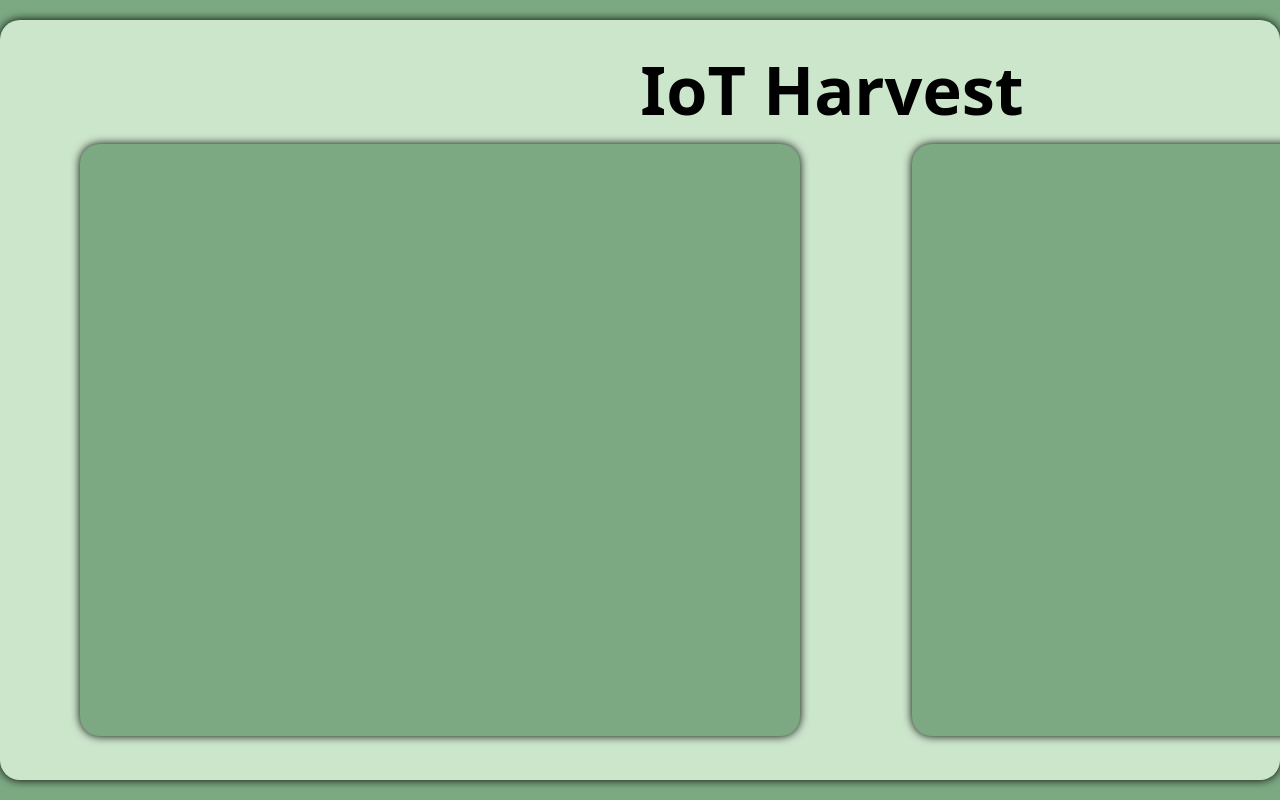
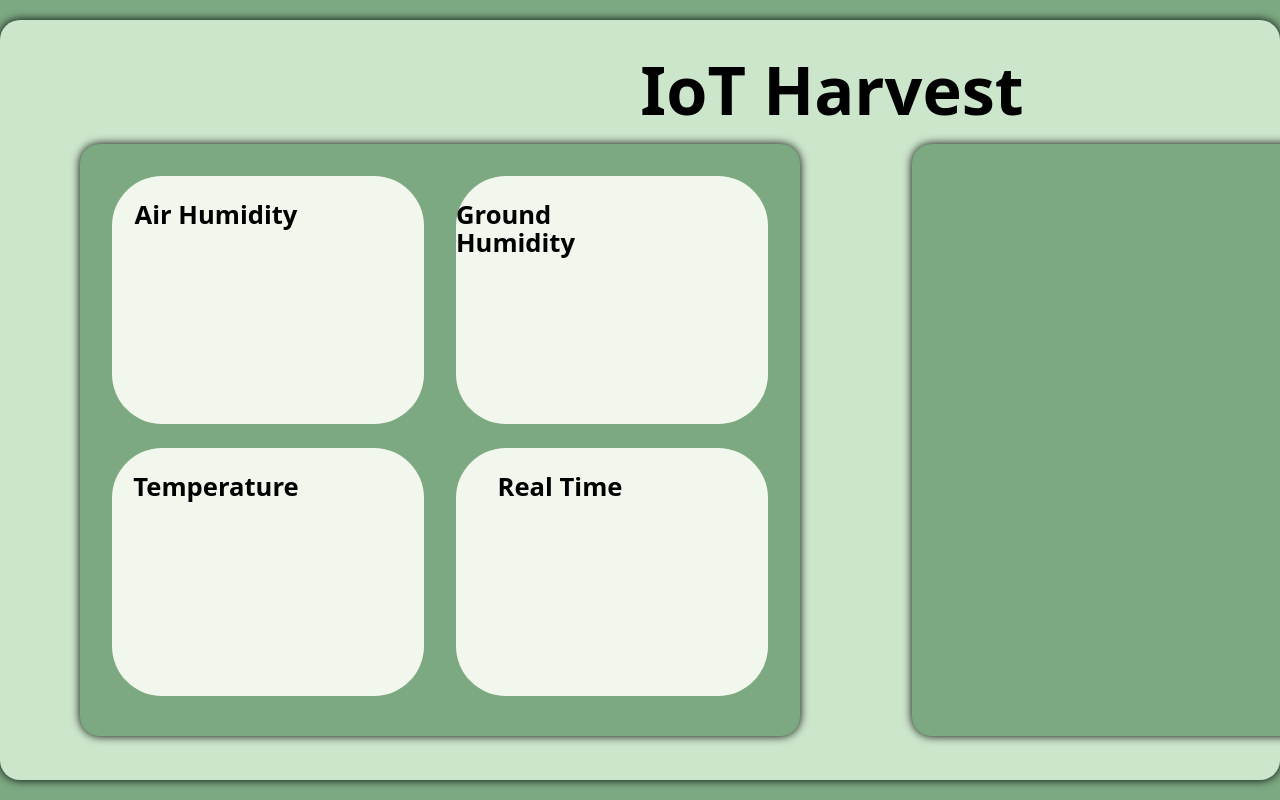
Before and after one commit to ermias-vm/IoTHarvest, a React (Vite) app in the folder frontend/my-app/: page / in a window 1280 px wide. Shown: the top 800 px of the page. Built offline with nearby package versions, Linux system fonts and the light colour scheme.

Commit message:
New frontend version

```diff
--- a/frontend/my-app/src/App.css
+++ b/frontend/my-app/src/App.css
@@ -1,4 +1,3 @@
-/* Centrar completamente el contenido en la pantalla */
 body, html {
   background-color: #7ca982;
 }
@@ -49,3 +48,83 @@ body, html {
   border-radius: 20px;
   box-shadow: 0px 0px 10px rgba(0, 0, 0, 2);
 }
+
+.air-humidity-container {
+  background-color: #f1f7ed;
+  height: 31vh;
+  width: 39vh;
+  position: absolute;
+  top: 4vh;
+  left: 4vh;
+  border-radius: 50px;
+}
+
+.air-humidity-title {
+  font-size: 0.5rem;
+  font-weight: bold;
+  position: absolute;
+  top: 1vh;
+  left: 13vh;
+  transform: translateX(-50%);
+  color: #000;
+}
+
+.ground-humidity-container {
+  background-color: #f1f7ed;
+  height: 31vh;
+  width: 39vh;
+  position: absolute;
+  top: 4vh;
+  left: 47vh;
+  border-radius: 50px;
+}
+
+.ground-humidity-title {
+  font-size: 0.5rem;
+  font-weight: bold;
+  position: absolute;
+  top: 1vh;
+  left: 13vh;
+  transform: translateX(-50%);
+  color: #000;
+}
+
+.temperature-container {
+  background-color: #f1f7ed;
+  height: 31vh;
+  width: 39vh;
+  position: absolute;
+  top: 38vh;
+  left: 4vh;
+  border-radius: 50px;
+}
+
+.temperature-title {
+  font-size: 0.5rem;
+  font-weight: bold;
+  position: absolute;
+  top: 1vh;
+  left: 13vh;
+  transform: translateX(-50%);
+  color: #000;
+}
+
+.real-time-container {
+  background-color: #f1f7ed;
+  height: 31vh;
+  width: 39vh;
+  position: absolute;
+  top: 38vh;
+  left: 47vh;
+  border-radius: 50px;
+}
+
+.real-time-title {
+  font-size: 0.5rem;
+  font-weight: bold;
+  position: absolute;
+  top: 1vh;
+  left: 13vh;
+  transform: translateX(-50%);
+  color: #000;
+}
--- a/frontend/my-app/src/App.tsx
+++ b/frontend/my-app/src/App.tsx
@@ -1,4 +1,3 @@
-// src/App.js
 import React from 'react';
 import mockData from './mockData';
 import './App.css';
@@ -10,6 +9,26 @@ function App() {
         <h1>IoT Harvest</h1>
       </div>
       <div className="graphs-container">
+        <div className="air-humidity-container">
+          <div className="air-humidity-title">
+            <h1>Air Humidity</h1>
+          </div>
+        </div>
+        <div className="ground-humidity-container">
+          <div className="ground-humidity-title">
+            <h1>Ground Humidity</h1>
+          </div>
+        </div>
+        <div className="temperature-container">
+          <div className="temperature-title">
+            <h1>Temperature</h1>
+          </div>
+        </div>
+        <div className="real-time-container">
+          <div className="real-time-title">
+            <h1>Real Time</h1>
+          </div>
+        </div>
       </div>
       <div className="photo-container">
       </div>
```
